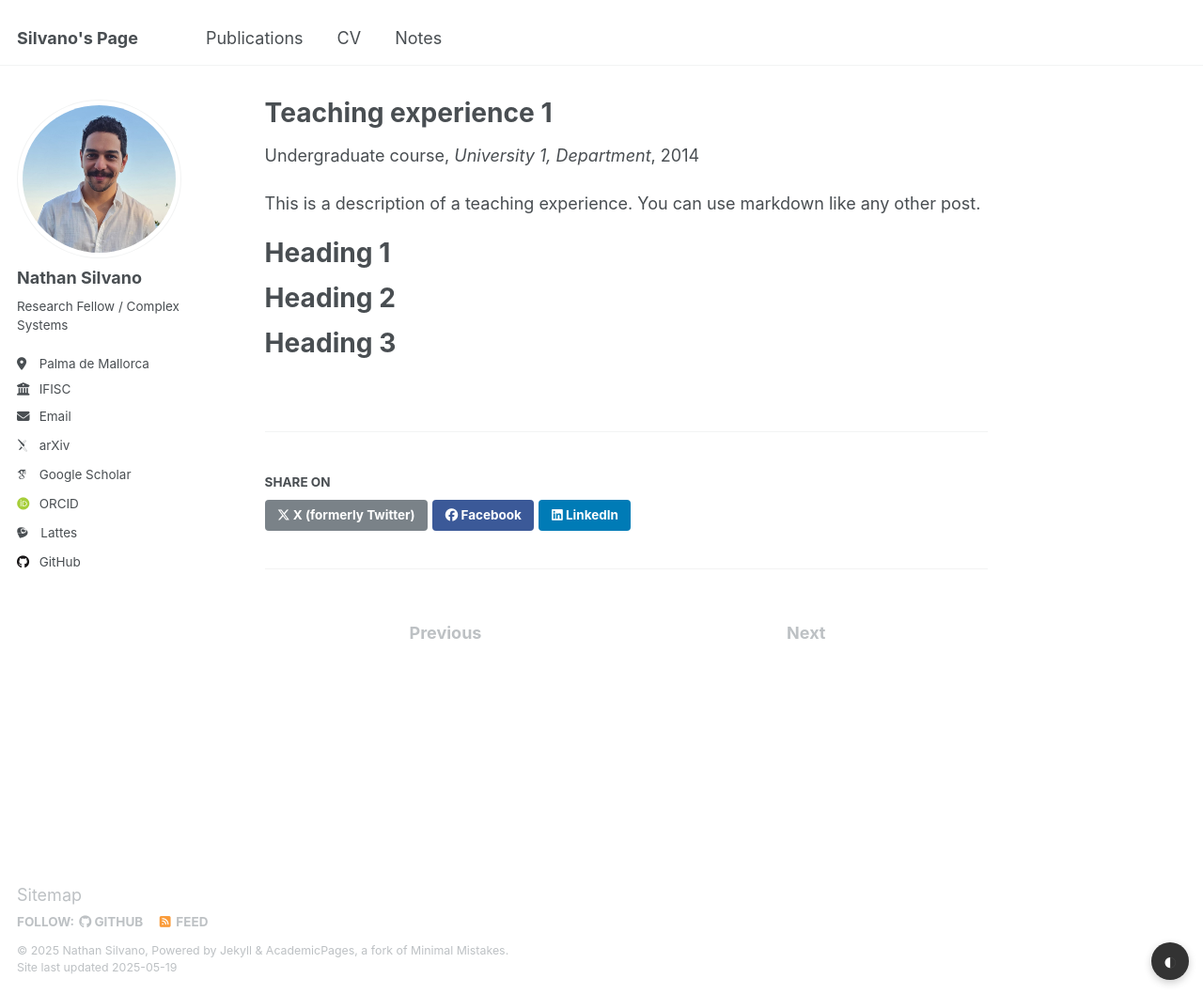
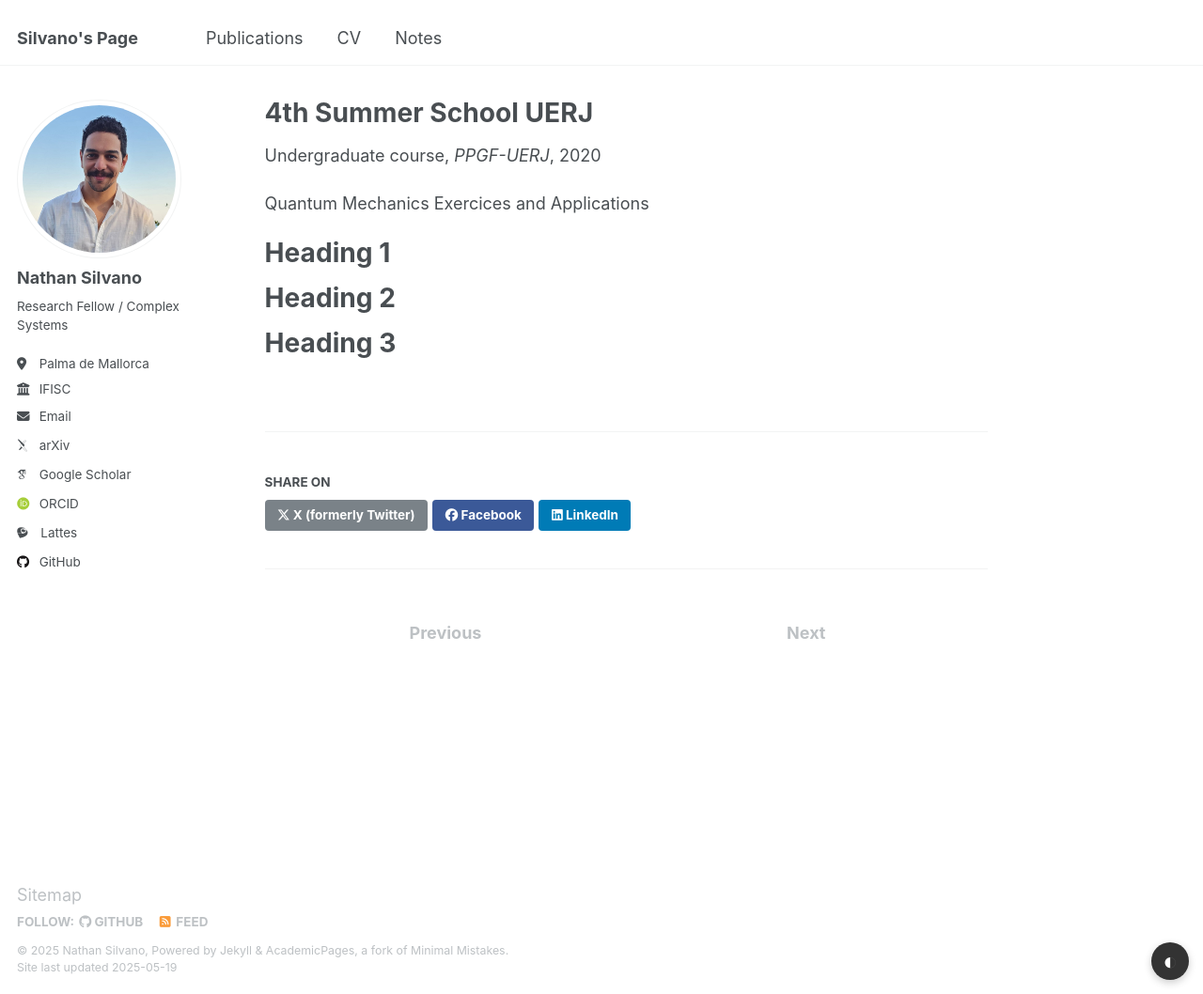
Before and after one commit to Jaegg3rNat/Jaegg3rNat.github.io, a Jekyll site: the page built from _teaching/2014-spring-teaching-1.md, in a window 1280 px wide and 1058 px high. Shown: the whole window at 94% size. Built offline with Jekyll 4.4.1, drawn with Linux system fonts in a browser that asks for light colours; some web fonts are replaced.

Commit message:
Update 2014-spring-teaching-1.md

```diff
--- a/_teaching/2014-spring-teaching-1.md
+++ b/_teaching/2014-spring-teaching-1.md
@@ -1,14 +1,14 @@
 ---
-title: "Teaching experience 1"
+title: "4th Summer School UERJ"
 collection: teaching
 type: "Undergraduate course"
 permalink: /teaching/2014-spring-teaching-1
-venue: "University 1, Department"
-date: 2014-01-01
-location: "City, Country"
+venue: "PPGF-UERJ"
+date: 2020-01-01
+location: "Rio de Janeiro, Brasil"
 ---
 
-This is a description of a teaching experience. You can use markdown like any other post.
+Quantum Mechanics Exercices and Applications
 
 Heading 1
 ======
```
